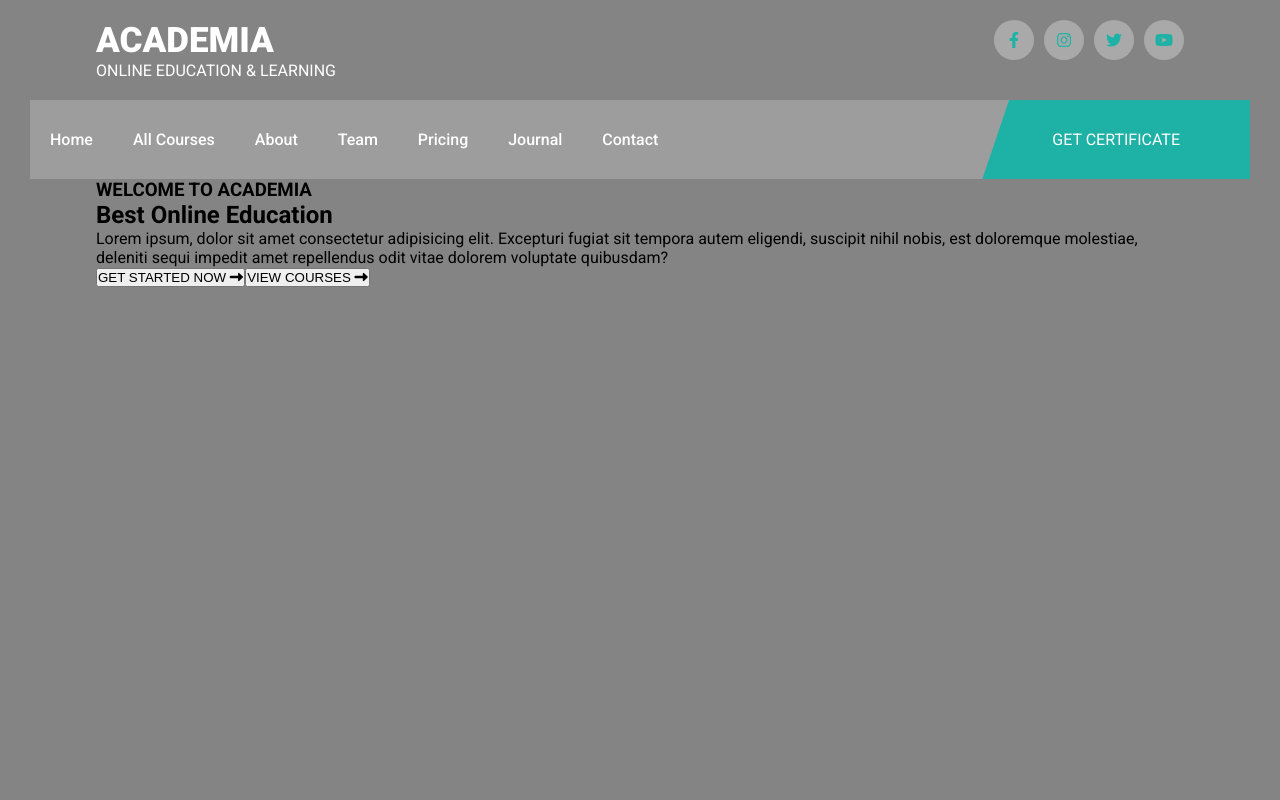
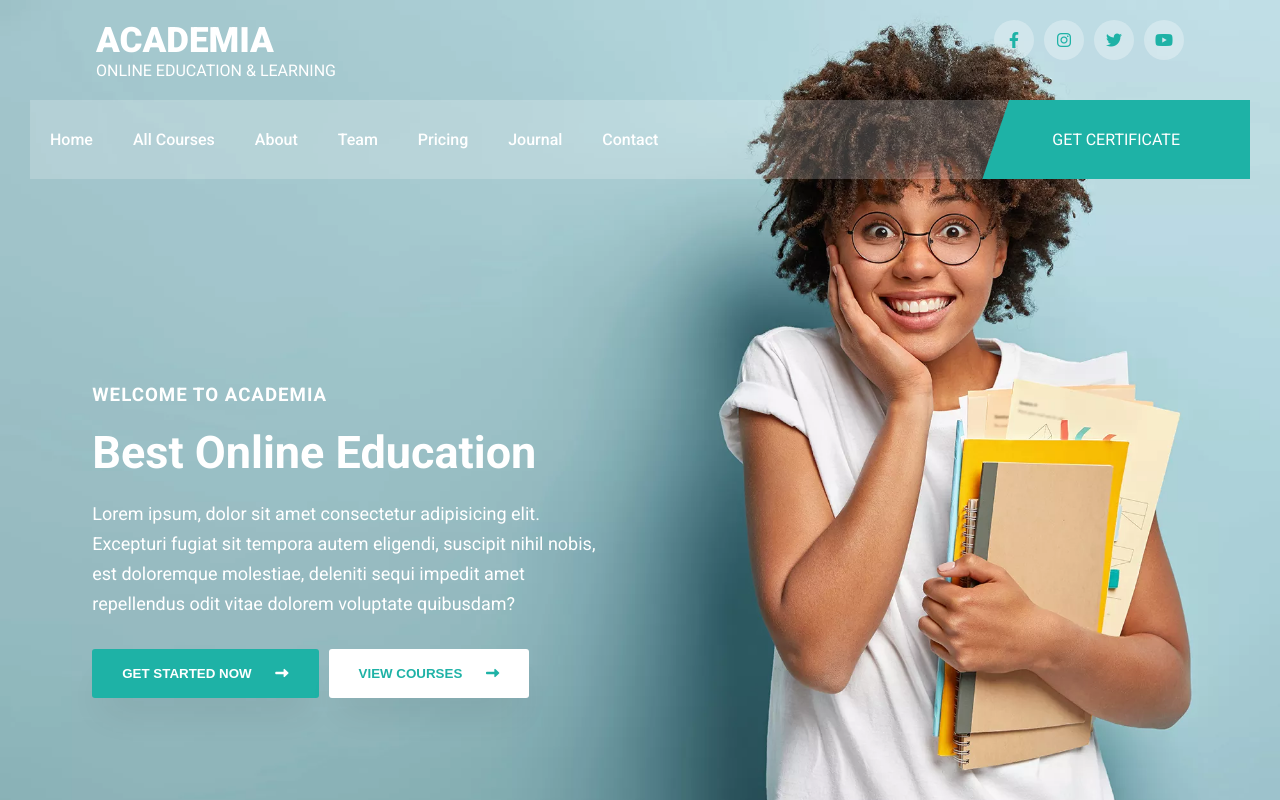
Before and after one commit to FawwazKautsar24/Educational-Website-Design-with-ReactJS, a React (Create React App) app: page / in a window 1280 px wide. Built offline with nearby package versions, Linux system fonts and the light colour scheme.

Commit message:
Memberi styling pada component Home, Hero, & Title

```diff
--- a/src/App.css
+++ b/src/App.css
@@ -8,7 +8,8 @@
 
 body{
   font-family: 'Roboto', sans-serif;
-  background-color: #858484;
+  background-color: #f8f8f8;
+  /* background-color: #858484; */
 }
 a{
   text-decoration: none;
@@ -18,6 +19,7 @@ li{
   /* list-style-type: none; */
 }
 
+/* --- Header --- */
 .container{
   max-width: 85%;
   margin: auto;
@@ -41,3 +43,41 @@ li{
   background-color: #1eb2a6;
   color: white;
 }
+
+/* === Hero === */
+.row{
+  width: 50%;
+}
+
+button{
+  padding: 17px 30px;
+  margin: 30px 10px 0 0;
+  background-color: #fff;
+  color: #1eb2a6;
+  border: none;
+  font-weight: 600;
+  border-radius: 3px;
+  box-shadow: 0 24px 36px -11px rgba(0, 0, 0, 9%);
+  cursor: pointer;
+}
+
+/* --- Title --- */
+#heading{
+  text-align: center;
+  padding: 40px 0;
+}
+#heading h3{
+  font-weight: 600;
+  letter-spacing: 1px;
+  color: #1eb2a6;
+  text-transform: uppercase;
+}
+#heading h1{
+  font-size: 45px;
+  margin: 20px 0;
+  text-transform: capitalize;
+}
+.hero p{
+  line-height: 30px;
+  font-size: 18px;
+}
--- a/src/components/common/heading/header.css
+++ b/src/components/common/heading/header.css
@@ -15,6 +15,7 @@
 header{
     background-color: rgba(255, 255, 255, 0.2);
     margin: 0 30px;
+    position: relative;
 }
 header ul{
     padding: 30px 20px;
@@ -41,7 +42,8 @@ header ul li a:hover{
     display: none;
 }
 
-@media screen and (max-width: 768px){
+/* @media screen and (max-width: 768px){ */
+@media screen and (max-width: 960px){
     header{
         margin: 0;
         background-color: #1eb2a6;
@@ -63,13 +65,13 @@ header ul li a:hover{
         color: #fff;
         font-size: 30px;
         position: absolute;
-        top: 20px;
+        top: -20px;
         right: 30px;
     }
     /* (header ul.flexSB) diganti menjadi (.mobile-nav) */
     .mobile-nav{
         position: absolute;
-        top: 10vh;
+        top: 70px;
         left: 0;
         width: 100%;
         background-color: #1eb2a6;
--- a/src/components/home/hero/Hero.jsx
+++ b/src/components/home/hero/Hero.jsx
@@ -1,4 +1,5 @@
 import React from 'react';
+import './hero.css';
 import Title from '../../common/title/Title';
 
 const Hero = () => {
--- /dev/null
+++ b/src/components/home/hero/hero.css
@@ -0,0 +1,48 @@
+.hero {
+    width: 100%;
+    height: 100vh;
+    background-image: url(/public/images/bg.webp);
+    background-size: cover;
+    background-attachment: fixed;
+    position: absolute;
+    top: 0;
+    left: 0;
+    z-index: -1;
+    padding-top: 20%;
+    padding-right: 50px;
+    color: #fff;
+}
+button:hover{
+    box-shadow: none;
+}
+button i{
+    margin-left: 20px;
+}
+.primary-btn{
+    background-color: #1eb2a6;
+    color: #fff;
+}
+
+.hero #heading{
+    text-align: left;
+    margin-top: 10vw;
+    padding: 0;
+}
+.hero #heading h3{
+    color: #fff;
+}
+
+@media screen and (max-width: 768px){
+    .margin{
+        height: 40vh;
+    }
+    .hero{
+        background-position: right;
+        /* background-size: 150%; */
+        padding-top: 50%;
+        min-height: 80vh;
+    }
+    .hero .row{
+        width: 100%;
+    }
+}
```
Also changed, not shown: public/images/bg.webp (added).
